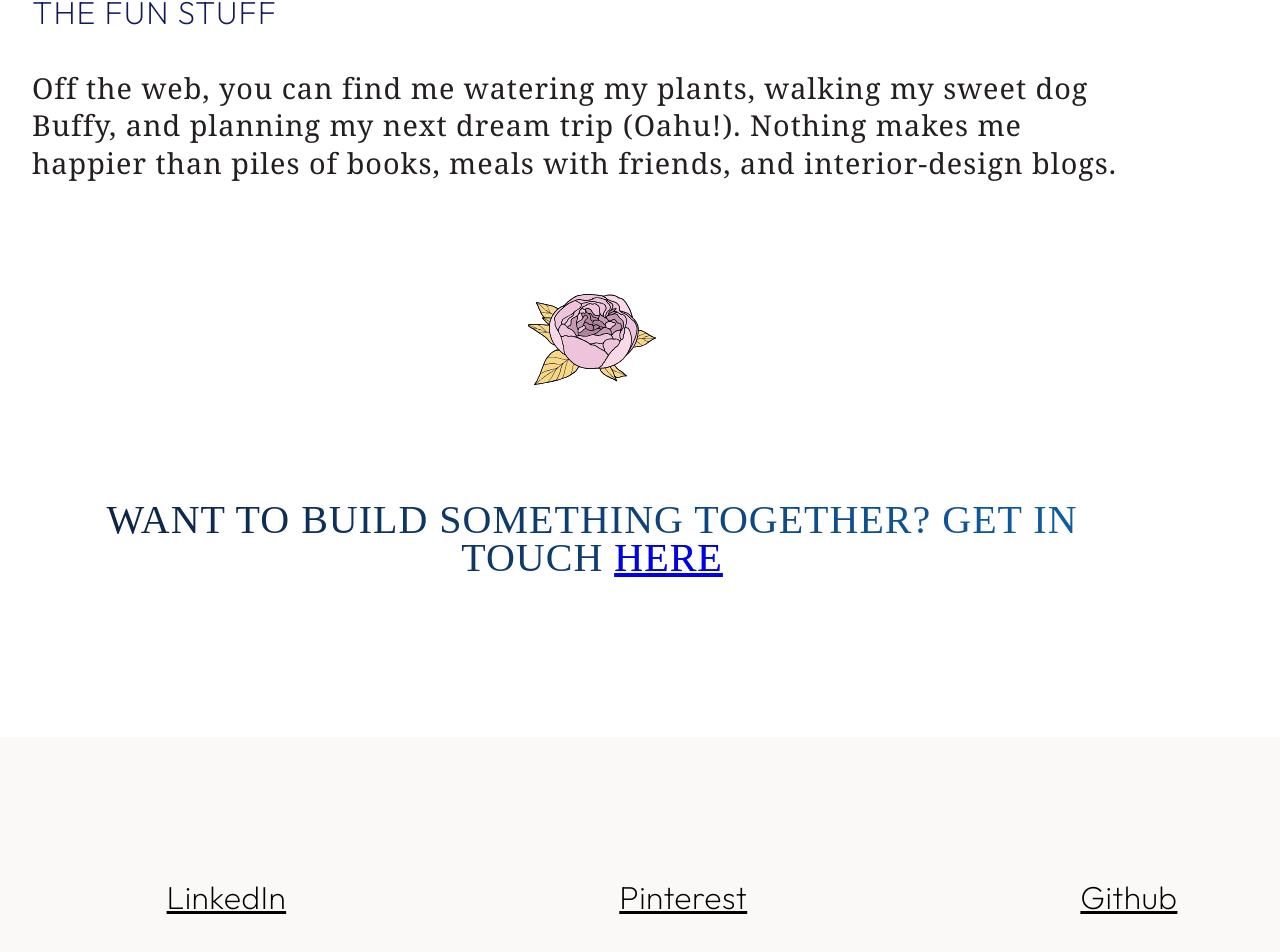
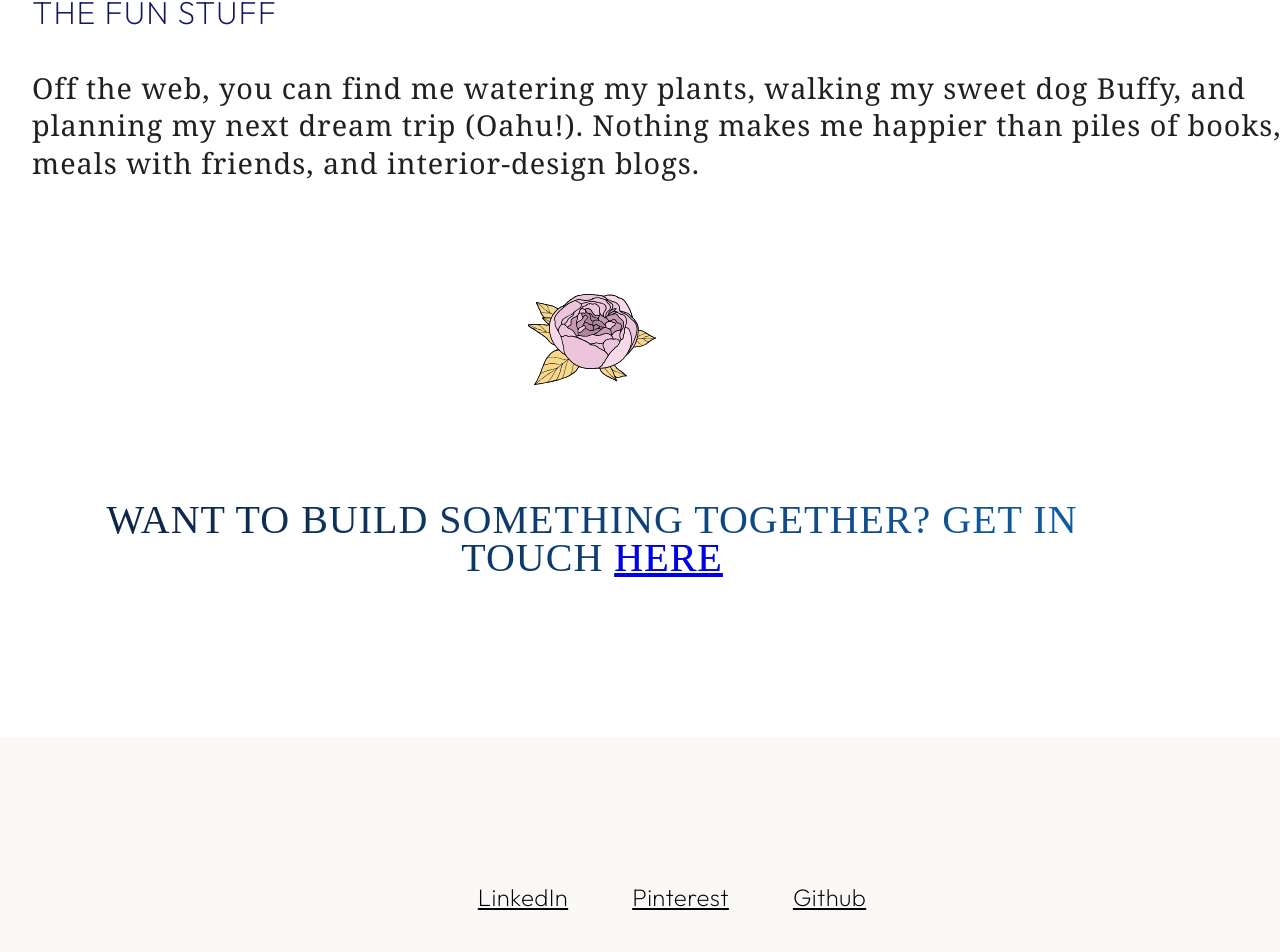
Before and after one commit to JLPinthecity/portfolio, a React (Create React App) app: page /about in a window 1280 px wide. Shown: the part 1847-2799 px from the top of the page. Built offline with nearby package versions, Linux system fonts and the light colour scheme; a web font is replaced by a local one.

Commit message:
adjust font sizes in about section and minimalist footer

```diff
--- a/src/App.css
+++ b/src/App.css
@@ -46,13 +46,12 @@
 
 .text {
   font-size: 1.8rem;
-  width: 85vw;
   padding-left: 1rem;
 }
 
 /* Small screen max-width 600px */
 @media only screen and (max-width: 600px) {
   .text {
-    font-size: 1.2rem;
+    font-size: 1rem;
   }
 }
--- a/src/components/About.css
+++ b/src/components/About.css
@@ -102,7 +102,6 @@
     display: flex;
     flex-direction: column;
     width: 90vw;
-    padding: 2rem;
   }
 
   .summary,
--- a/src/components/Footer.css
+++ b/src/components/Footer.css
@@ -60,7 +60,7 @@
 
 .minimalist_flex {
   display: flex;
-  justify-content: space-around;
+  justify-content: center;
   align-content: center;
   background-color: rgb(237, 234, 228, 0.3);
 }
@@ -68,11 +68,13 @@
 .minimalist_flex a {
   color: black;
   font-family: "Outfit", serif;
-  font-size: 2rem;
+  font-size: 1.5rem;
+  padding-left: 2rem;
+  padding-right: 2rem;
 }
 
 /* Small screen max-width 500px */
-@media only screen and (max-width: 500px) {
+@media only screen and (max-width: 600px) {
   .contact h2 {
     font-size: 2rem;
   }
@@ -91,4 +93,10 @@
   .copyright {
     font-size: 0.7rem;
   }
+
+  .minimalist_flex a {
+    font-size: 1rem;
+    padding-left: 1rem;
+    padding-right: 1rem;
+  }
 }
--- a/src/components/Header.css
+++ b/src/components/Header.css
@@ -35,6 +35,6 @@
 @media only screen and (max-width: 600px) {
   /* LOGO */
   .header .title {
-    max-width: 12rem;
+    max-width: 9rem;
   }
 }
```
